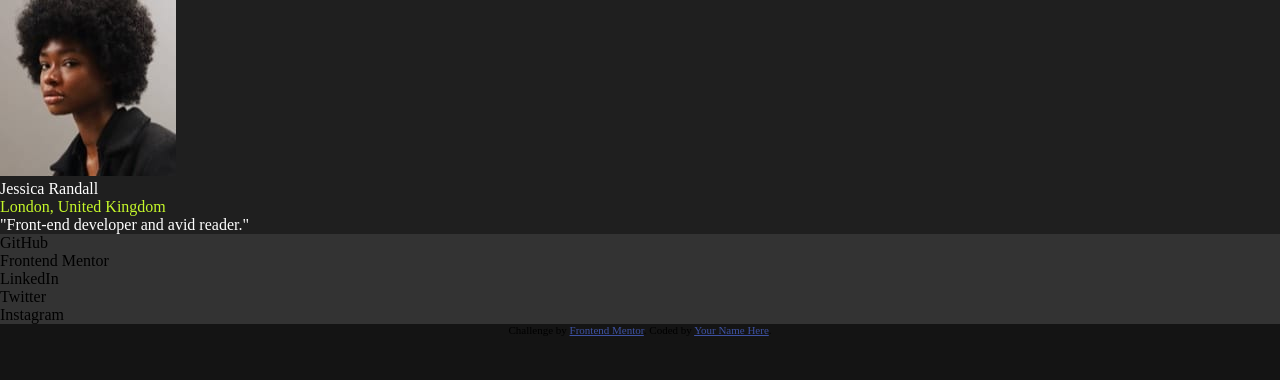
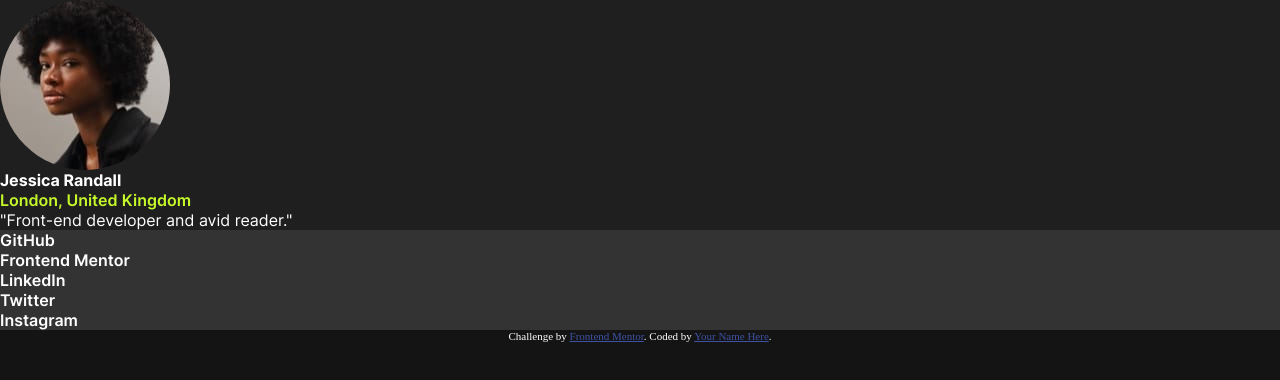
Before and after one commit to pvcordeiro/linktree-v2, a plain HTML site: page index.html in a window 1280 px wide. Drawn offline with Linux system fonts and the light colour scheme.

Commit message:
round profile pic, colors and fonts done

```diff
--- a/styles.css
+++ b/styles.css
@@ -11,11 +11,6 @@
 @font-face {
   font-family: inter-semibold;
   src: url(./assets/fonts/static/Inter-SemiBold.ttf);
-}
-
-@font-face {
-  font-family: inter-variable;
-  src: url(./assets/fonts/Inter-VariableFont_slnt\wght.ttf);
 }
 
 * {
@@ -32,15 +27,33 @@ html {
   background-color: hsl(0, 0%, 12%);
 }
 
-.name,
+.pic {
+  border-radius: 50%;
+  width: 170px;
+  height: 170px;
+  overflow: hidden;
+}
+
+.name {
+  color: hsl(0, 0%, 100%);
+  font-family: inter-bold;
+}
 .message {
   color: hsl(0, 0%, 100%);
+  font-family: inter-regular;
 }
 
 .location {
   color: hsl(75, 94%, 57%);
+  font-family: inter-semibold;
 }
 
 .list {
   background-color: hsl(0, 0%, 20%);
+  color: hsl(0, 0%, 100%);
+  font-family: inter-semibold;
 }
+
+.attribution {
+  color: hsl(0, 0%, 100%);
+}
```
